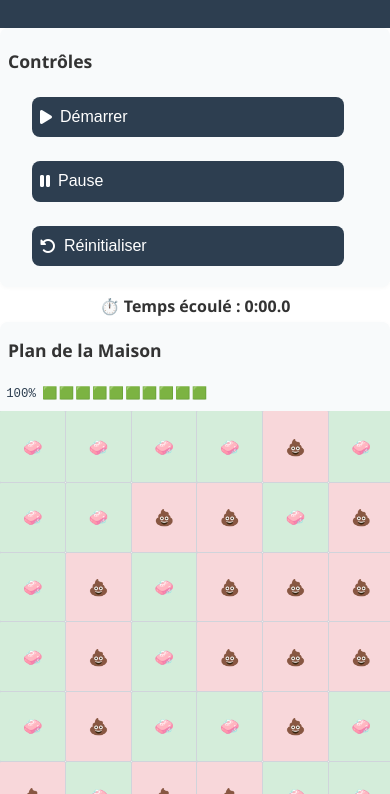
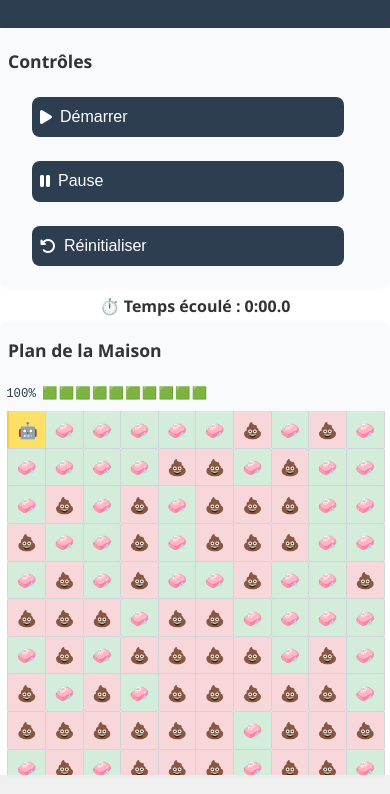
Before and after one commit to Gartalgart/Robot-Cleaner, a website: page index.html in a window 390 px wide. Shown: the part 50-844 px from the top of the page. Drawn offline with Linux system fonts and the light colour scheme.

Commit message:
grid ajuste

```diff
--- a/responsive.scss
+++ b/responsive.scss
@@ -92,12 +92,12 @@
 
   #grid {
     display: grid !important;
-    grid-template-columns: repeat(10, 1fr) !important;
-    grid-template-rows: repeat(10, 1fr) !important;
+    grid-template-columns: repeat(10, 2.3em) !important;
+    grid-template-rows: repeat(10, 2.3em) !important;
     gap: 0.05em !important;
     width: 100vw !important;
     max-width: 100vw !important;
-    height: calc(100vh - 13em) !important; // Adjust 13em if needed
+    height: calc(100vh - 30em) !important; // Adjust 13em if needed
     min-height: 0 !important;
     min-width: 0 !important;
     margin: 0 !important;
```
Also changed, not shown: style.css.
